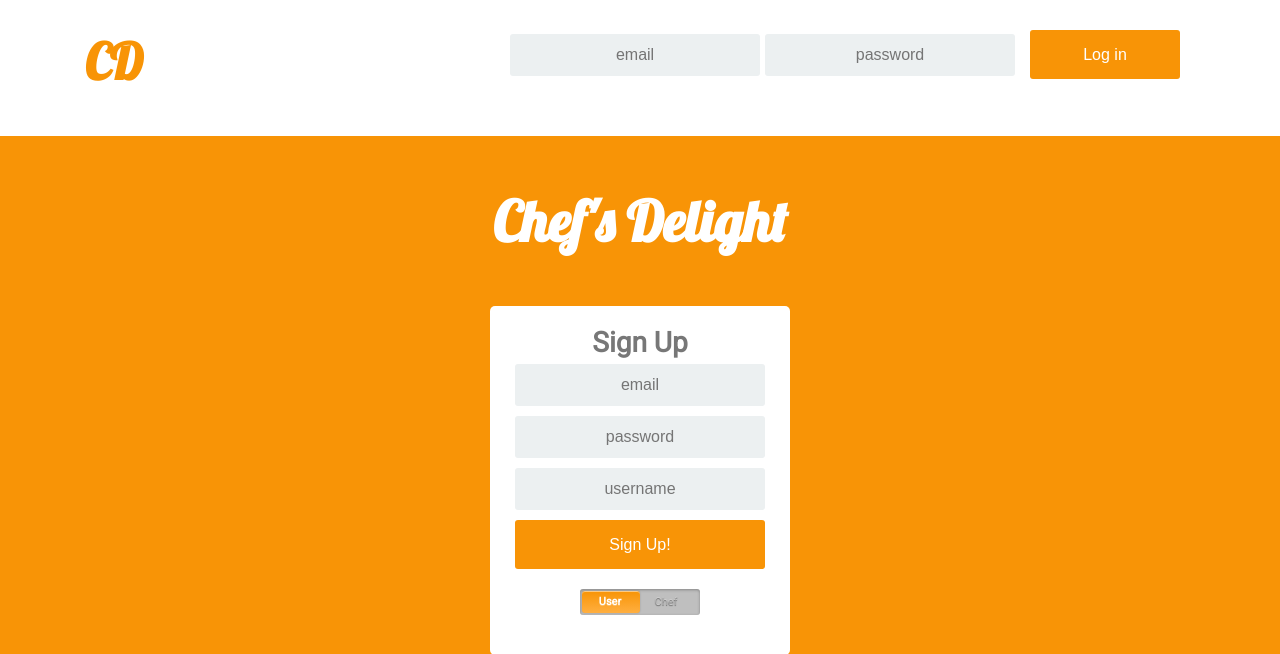
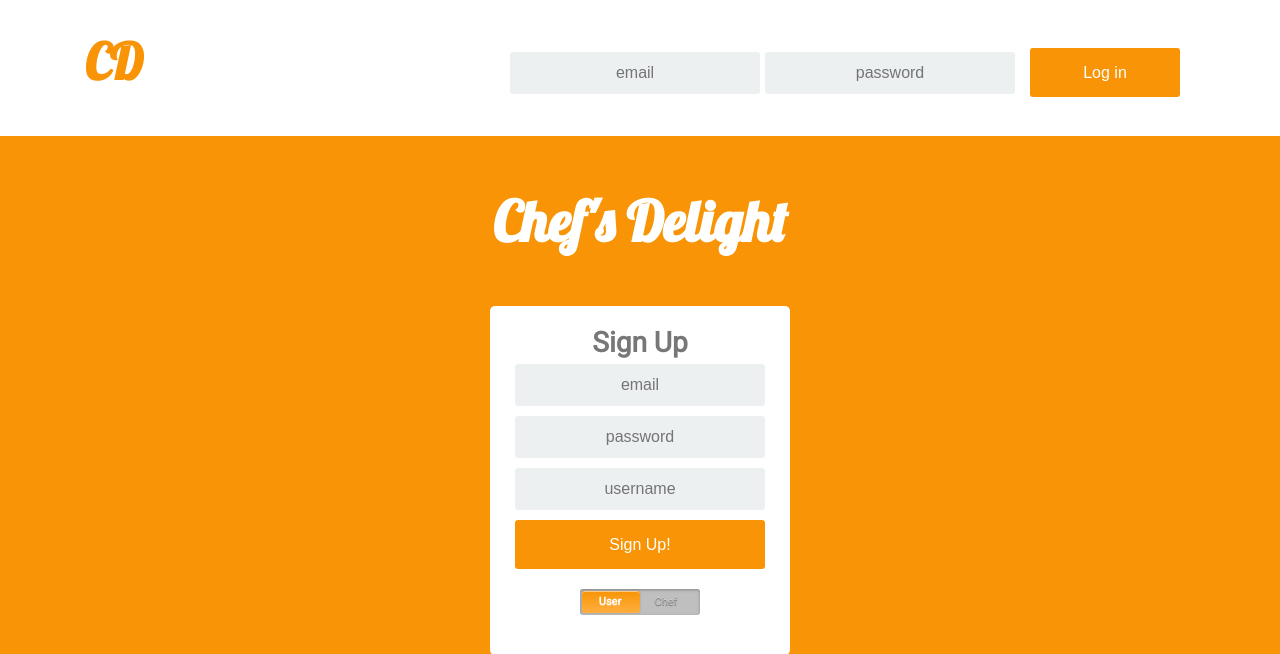
Before and after one commit to kjbappsllc/chefsdelight, a Flask app: page / in a window 1280 px wide. Shown: the top 654 px of the page. Run offline with Flask 2, Linux system fonts and the light colour scheme.

Commit message:
standard commit

```diff
--- a/static/styles/login.css
+++ b/static/styles/login.css
@@ -65,6 +65,14 @@ header {
   background-color: #fff;
 }
 
+.header-row, .header-form {
+  height: inherit;
+}
+
+.header-form {
+  padding: 6vh 0;
+}
+
 .header-text {
   font-size: 250%;
   margin-top: 30px;
@@ -76,13 +84,13 @@ header {
 
 .sign-in {
   float: right;
-  padding: 20px 0;
+  padding: 0;
   padding-right: 30px;
+  height: inherit;
 }
 
 .sign-in input {
   display: inline-block;
-  margin-top: 10px;
 }
 
 .header-btn {
--- a/templates/login.html
+++ b/templates/login.html
@@ -15,18 +15,16 @@
     <p>You're logged in already!</p>
     {% else %}
     <header>
-        <nav>
-            <div class="row">
+        <div class="row header-row">
             <h1 class="header-text">CD</h1>
             <div class="sign-in">
-                    <form action="/login" method="POST">
+                <form action="/login" method="POST" class="header-form">
                     <input type="text" class="login-field" value="" placeholder="email" name="lemail">
                     <input type="text" class="login-field" value="" placeholder="password" name="lpassword">
                     <input type="submit" value="Log in" class="header-btn">
                 </form>
             </div>
         </div>
-        </nav>
     </header>
     <form action="/sign-up" method="POST">
         <h1 class="screen-title">Chef's Delight</h1>
```
Lines whose indentation alone changed are shown as unchanged.
